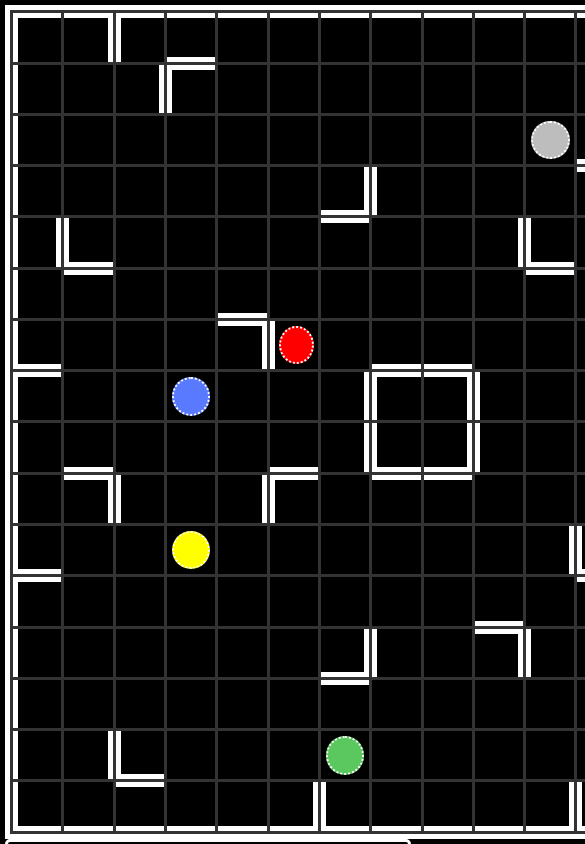
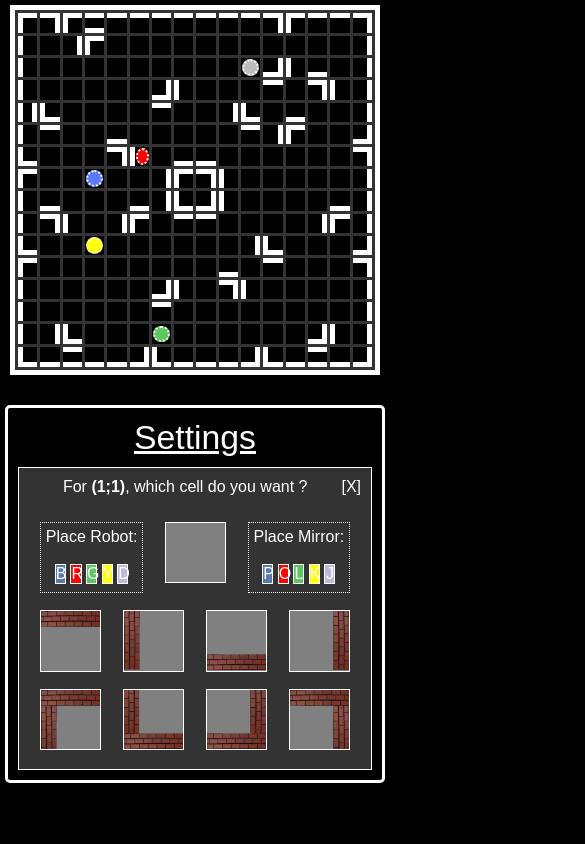
Before and after one commit to SomebodyLikeEveryBody/Ricochet_Robot_map_formatter, a plain HTML site: page index.htm in a window 390 px wide. Both pictures are taken after a click on the element 37 px from the left and 37 px from the top of the page. Shown: the top 844 px of the page, 585 px wide, since content can reach past the window. Drawn offline with Linux system fonts and the light colour scheme.

Commit message:
added responsive design

```diff
--- a/index.htm
+++ b/index.htm
@@ -18,7 +18,7 @@
    <div id="title"> Settings</div>
    <section id="control_panel">
     <button id="show_format_code">Show Map format code</button>
-    <textarea id="format_code"></textarea>
+    <textarea id="format_code" readonly></textarea>
     <button id="go_play">Go directly to Kevin Cox's website to play with this map</button>
     <button id="clear_map">Clear map</button>
    </section>
--- a/style.css
+++ b/style.css
@@ -28,8 +28,8 @@ body
     top: 0px;
     left: 0px;
     width: 100%;
+    background-color: grey;
     height: 100%;
-    background-color: grey;
 }
 
 .robot_choosebox_container
@@ -130,8 +130,8 @@ section#cell_catalog
 
 div.cell_choosebox
 {
-    width: 14vh;
-    height: 14vh;
+    width: 7vw;
+    height: 7vw;
     border: none;
     background-color: grey;
     display: inline-block;
@@ -389,18 +389,74 @@ span#close_cell_menu
     cursor: pointer;
 }
 
-@media only screen and (max-width: 1000px) {
+@media (max-width:1500px) and (min-width:1350px)
+{
+    div.cell_choosebox
+    {
+        width: 5vw;
+        height: 5vw;
+    }
+}
+
+
+@media (max-width:1350px) and (min-width:10px)
+{
     body
     {
         flex-direction: column;
     }
 
-
-    svg#board
+    table#board
     {
+        width: calc(50vh - 10px);
+        height: calc(50vh - 10px);
+        margin: auto;
+        margin-bottom: 30px;
+        background-color: var(--c-grid);
+        border-spacing: 3px;
+        border: white 5px solid;
     }
 
     section#settings
     {
+        width: auto;
+        height: calc(50vh - 70px);
+    }
+
+    section#control_panel
+    {
+        overflow: auto;
+    }
+
+    .robot_choosebox_container, .mirror_choosebox_container
+    {
+        height: 7vh;
+    }
+
+    .robot_choosebox, .mirror_choosebox
+    {
+        width: 10%;
+    }
+
+    div.cell_choosebox
+    {
+        width: 7vh;
+        height: 7vh;
+        border: none;
+        background-color: grey;
+        display: inline-block;
+        background-repeat: no-repeat;
+        background-size: 100% 100%;
+        border: white 1px solid;
+        cursor: pointer;
     }
 }
+
+@media (max-width:475px)
+{
+    table#board
+    {
+        width: calc(45vh - 10px);
+        height: calc(45vh - 10px);
+    }
+}
```
